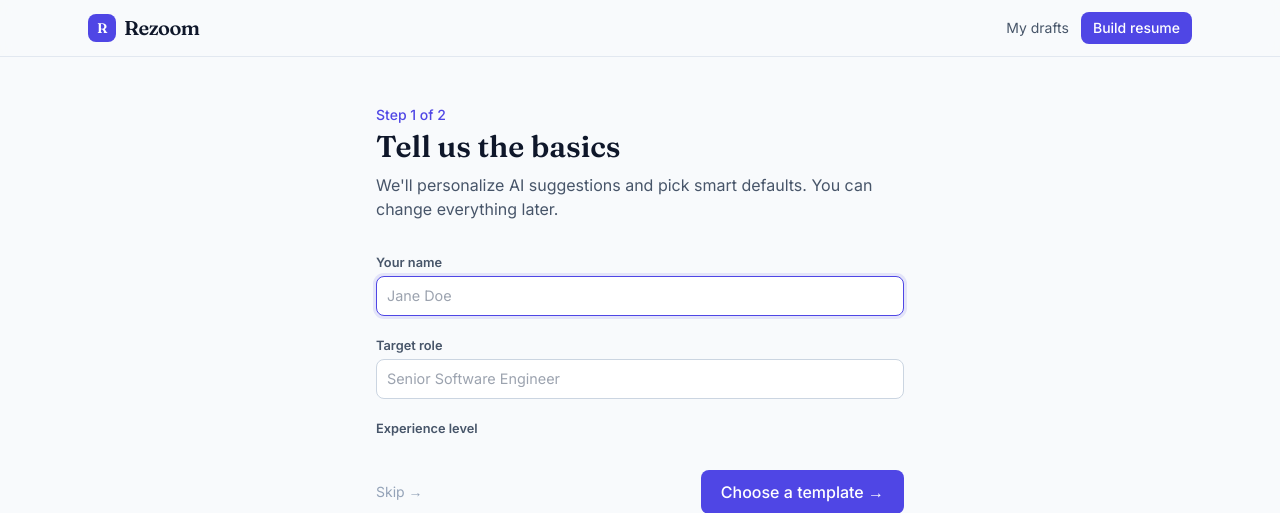
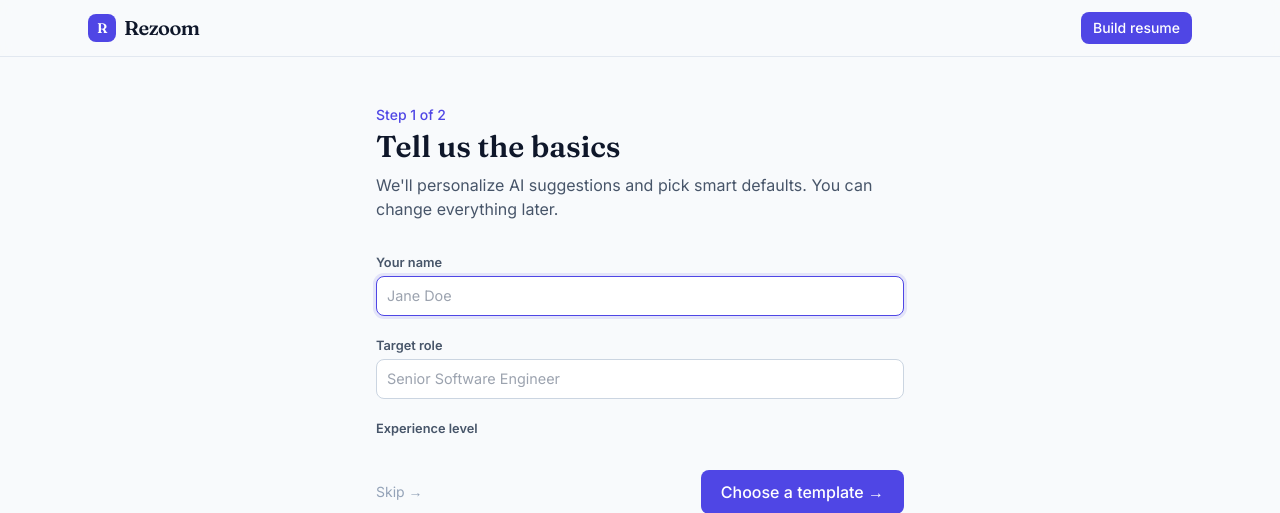
Before and after one commit to prarit0097/ResumeForge, a Django app: template templates/builder/wizard.html in a window 1280 px wide. Shown: the top 513 px of the page. Run offline with Django 5.2, Linux system fonts and the light colour scheme; the template is opened without the code that fills it, so the values that code supplies are empty; some libraries are stand-ins or nearby versions.

Commit message:
feat: remove 'My drafts' link from the header nav
Dropped the My drafts link from the header (kept the builder:my_drafts route/page
intact, just no longer surfaced). Updated REZOOM.md changelog.

```diff
--- a/templates/base.html
+++ b/templates/base.html
@@ -94,7 +94,6 @@
         Rezoom
       </a>
       <div class="flex items-center gap-2 sm:gap-3 text-sm">
-        <a href="{% url 'builder:my_drafts' %}" class="hidden sm:inline text-slate-600 hover:text-ink">My drafts</a>
         <form method="post" action="{% url 'builder:start_new' %}" class="inline">{% csrf_token %}<button type="submit" class="rounded-lg bg-brand px-3 py-1.5 font-medium text-white hover:bg-brand-dark transition">Build resume</button></form>
       </div>
     </nav>
```
Also changed, not shown: REZOOM.md (+1 -0 lines).
